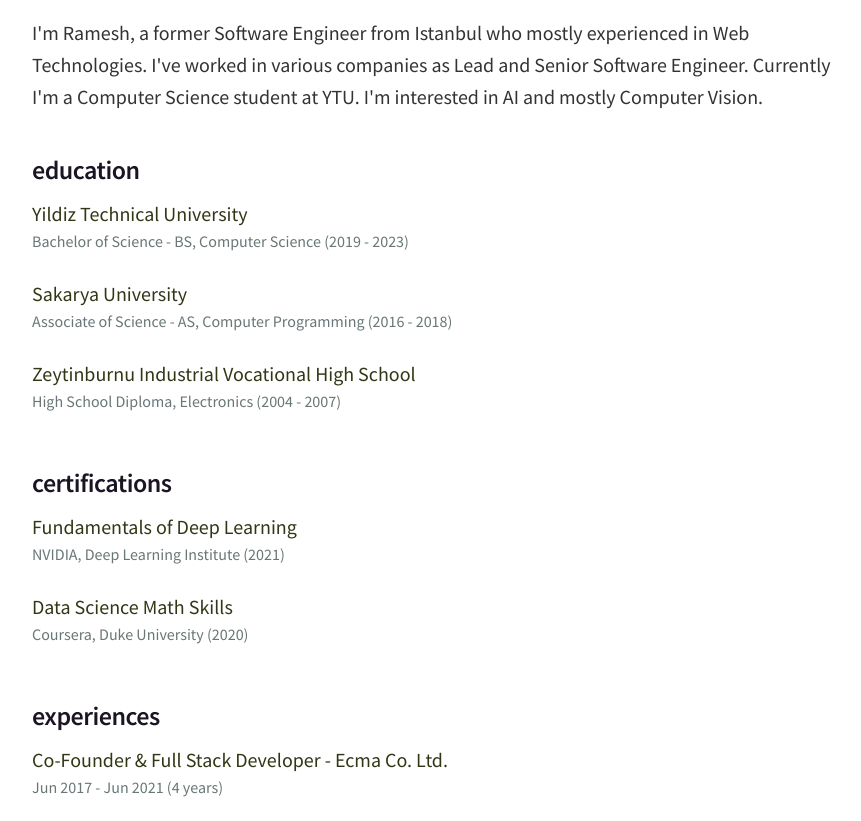
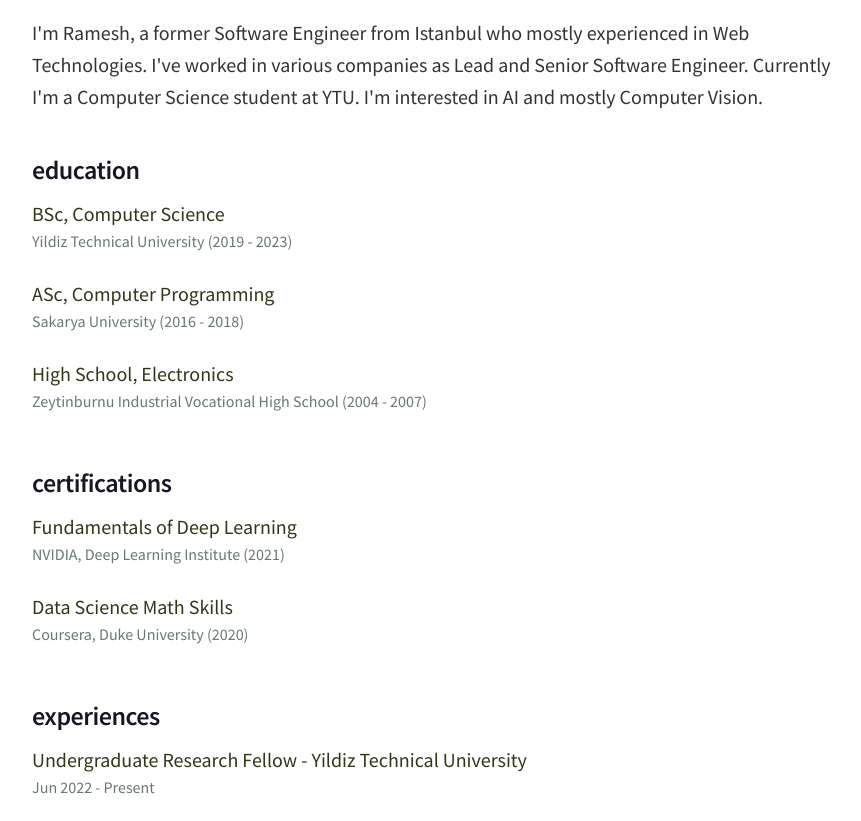
Before and after one commit to ramesaliyev/cv, a website: page src/cv.pug in a window 1280 px wide. Shown: the part 131-952 px from the top of the page, without its empty margins (208-1069 px from the left). Drawn offline with nearby package versions, Linux system fonts and the light colour scheme; files that its build step writes are made by us from their sources.

Commit message:
add ytu to experiences

```diff
--- a/src/cv.pug
+++ b/src/cv.pug
@@ -2,6 +2,7 @@
 
 html
   head
+    meta(charset="utf8")
     link(rel="stylesheet", href="//fonts.googleapis.com/css?family=Source+Sans+Pro:400,600")
     style
       include style.css
@@ -18,16 +19,16 @@
         section
           h3 education
           .block
-            .block-title Yildiz Technical University
-            .block-subtitle Bachelor of Science - BS, Computer Science (2019 - 2023)
+            .block-title BSc, Computer Science
+            .block-subtitle Yildiz Technical University (2019 - 2023)
 
           .block
-            .block-title Sakarya University
-            .block-subtitle Associate of Science - AS, Computer Programming (2016 - 2018)
+            .block-title ASc, Computer Programming
+            .block-subtitle Sakarya University (2016 - 2018)
 
           .block
-            .block-title Zeytinburnu Industrial Vocational High School
-            .block-subtitle High School Diploma, Electronics (2004 - 2007)
+            .block-title High School, Electronics
+            .block-subtitle Zeytinburnu Industrial Vocational High School (2004 - 2007)
 
         section
           h3 certifications
@@ -41,6 +42,10 @@
 
         section
           h3 experiences
+          .block
+            .block-title Undergraduate Research Fellow - Yildiz Technical University
+            .block-subtitle Jun 2022 - Present
+
           .block
             .block-title Co-Founder & Full Stack Developer - Ecma Co. Ltd.
             .block-subtitle Jun 2017 - Jun 2021 (4 years)
```
Also changed, not shown: index.html (+2 -2 lines), README.md (added), 2 other files.
